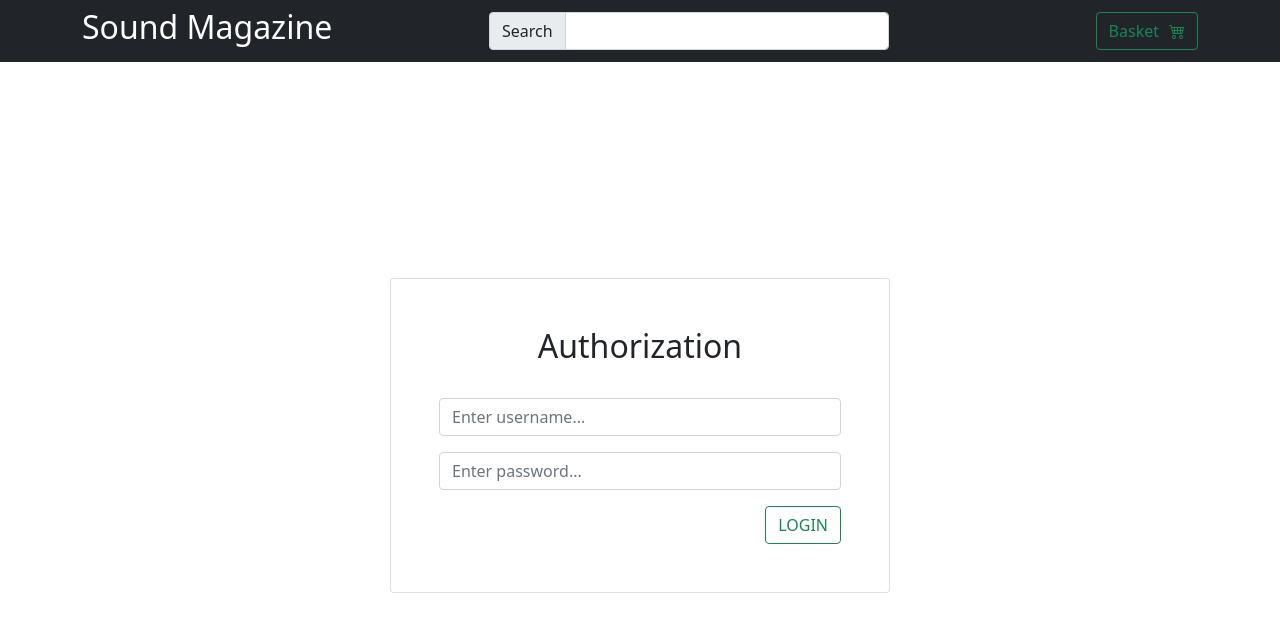
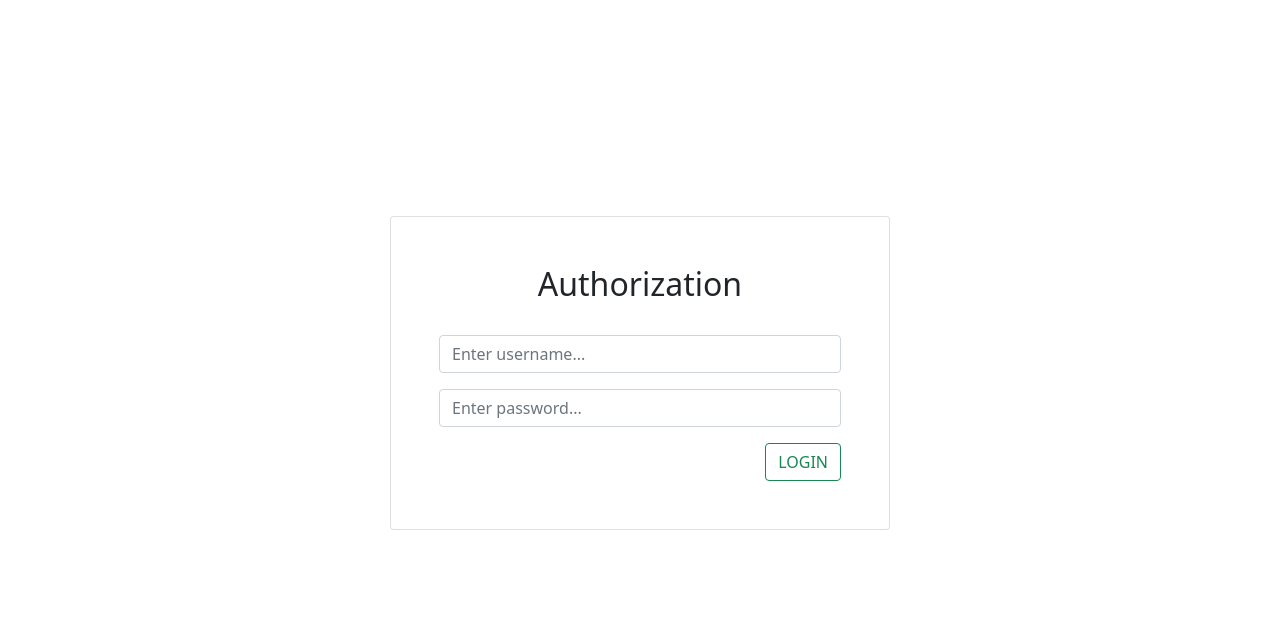
Before and after one commit to danmar66/Graduation-project, a React (Create React App) app in the folder frontend/: page /auth in a window 1280 px wide. Shown: the top 632 px of the page. Built offline with nearby package versions, Linux system fonts and the light colour scheme.

Commit message:
Reformat code

```diff
--- a/frontend/src/App.tsx
+++ b/frontend/src/App.tsx
@@ -1,7 +1,6 @@
 import React from "react";
 import {Provider} from "react-redux";
 import {BrowserRouter} from "react-router-dom";
-import NavBar from "./components/NavBar";
 import AppRouter from "./router/AppRouter";
 import {store} from "./store";
 
@@ -9,11 +8,9 @@ function App() {
     return (
         <BrowserRouter>
             <Provider store={store}>
-                {/*
-        @todo добавить админ юзер провайдер (если есть токен в сторадж пытаться получить пользователя и записать в редакс стор)
-      */}
-                <NavBar/>
                 <AppRouter/>
+                {/*// @todo добавить админ юзер провайдер (если есть токен в сторадж пытаться получить*/}
+                {/*пользователя и записать в редакс стор)*/}
             </Provider>
         </BrowserRouter>
     );
--- a/frontend/src/components/TagList.tsx
+++ b/frontend/src/components/TagList.tsx
@@ -11,8 +11,7 @@ type Props = {
 const TagList: React.FC<Props> = ({tagsList, typeId, handleFilters, filterTags}) => {
     return (
         <div>
-            {tagsList
-                .sort((a: any, b: any) => {
+            {tagsList?.sort((a: any, b: any) => {
                     return a.title > b.title ? 1 : -1;
                 })
                 .map((tag: any) =>
```
